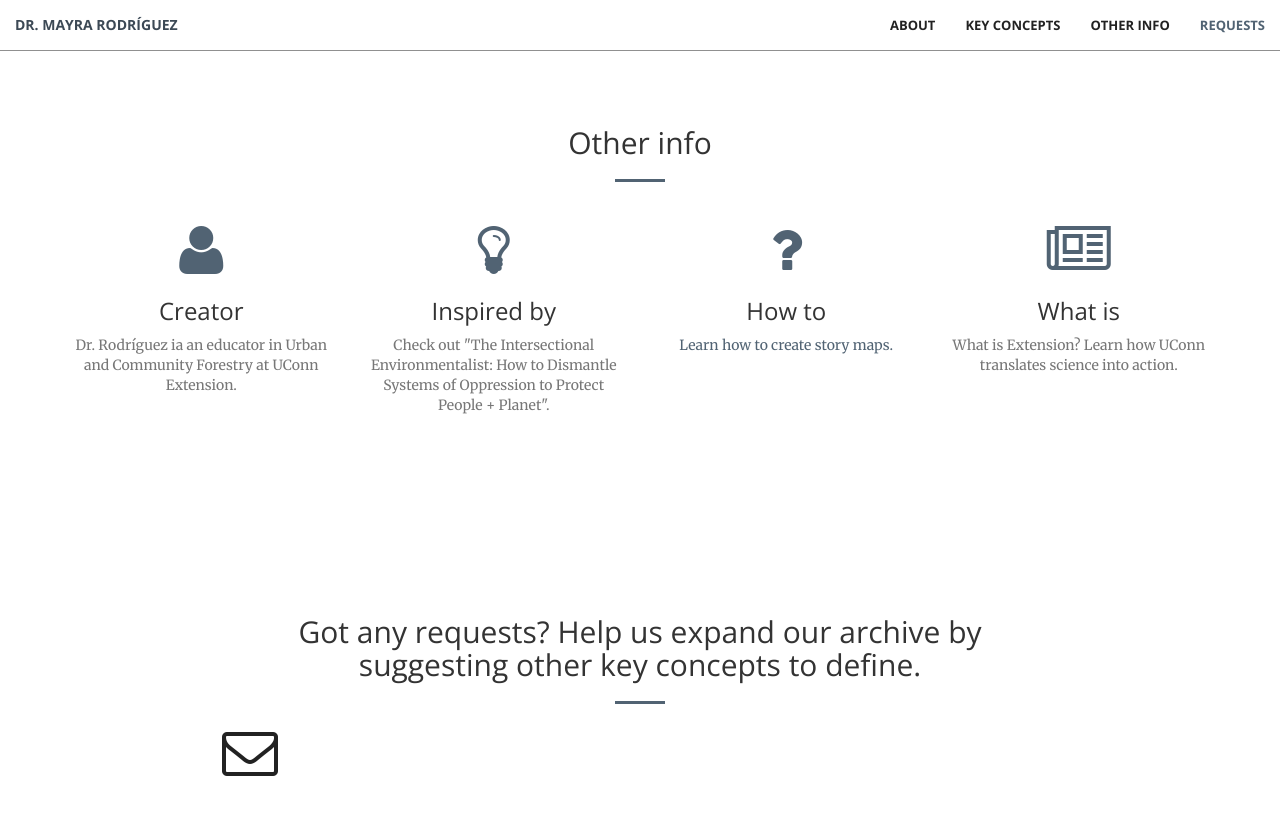
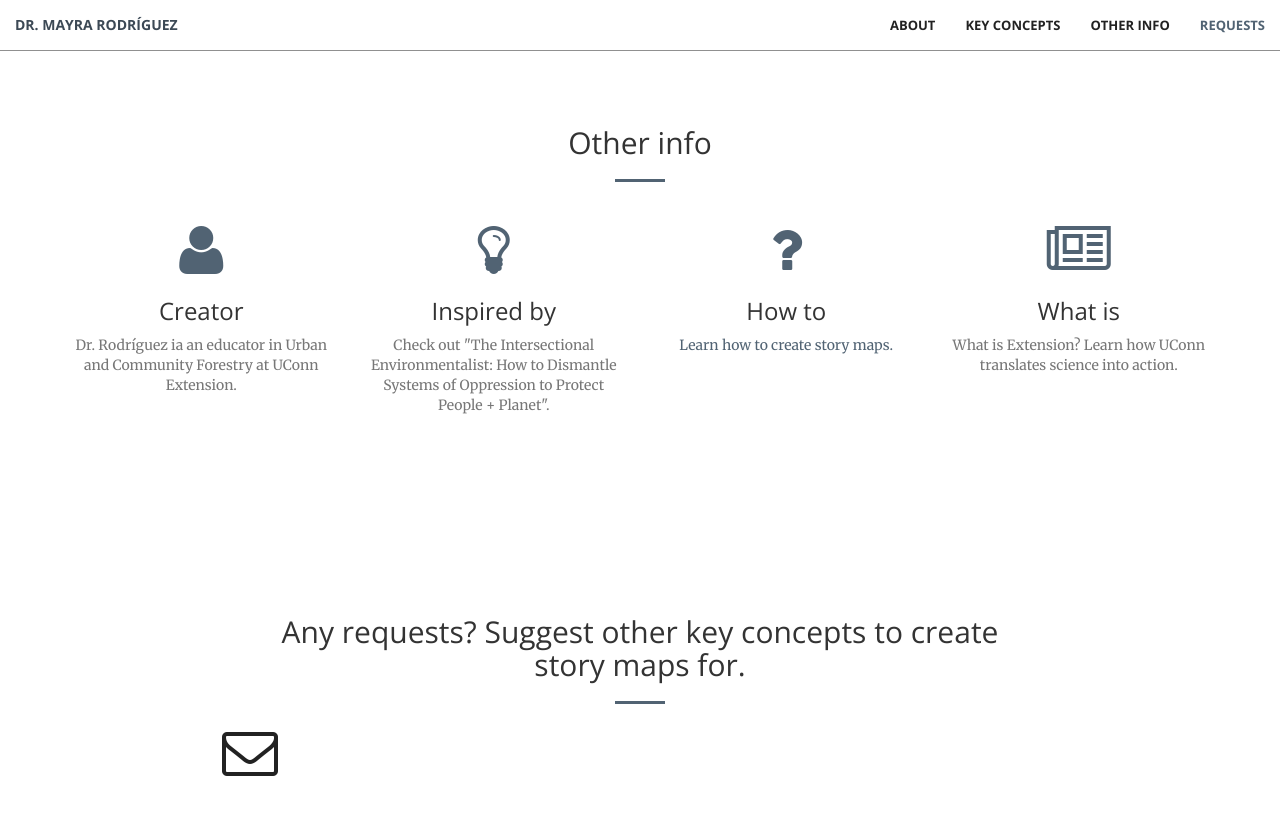
Before and after one commit to peopleandplanet/peopleandplanet.github.io, a Jekyll site: the page built from index.html, in a window 1280 px wide and 900 px high, scrolled down 2848 px. Shown: the top 815 px of the window. Built offline with Jekyll 4.4.1, drawn with Linux system fonts in a browser that asks for light colours.

Commit message:
Update contact.html

```diff
--- a/_includes/contact.html
+++ b/_includes/contact.html
@@ -2,7 +2,7 @@
     <div class="container">
         <div class="row">
             <div class="col-lg-8 col-lg-offset-2 text-center">
-                <h2 class="section-heading">Got any requests? Help us expand our archive by suggesting other key concepts to define.</h2>
+                <h2 class="section-heading">Any requests? Suggest other key concepts to create story maps for.</h2>
                 <hr class="primary">
                 <p></p>
         </div>
```
